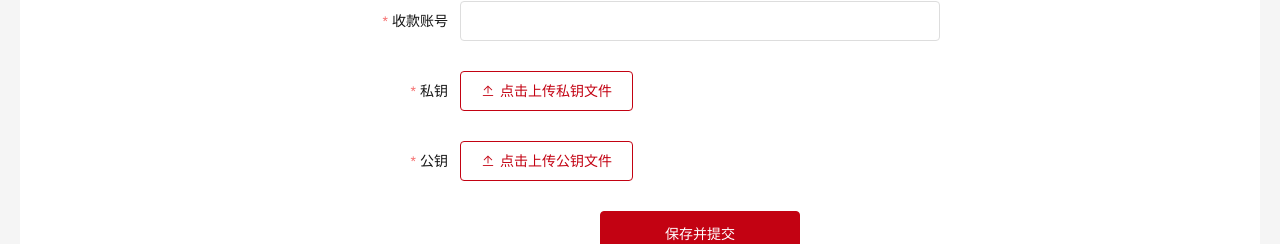
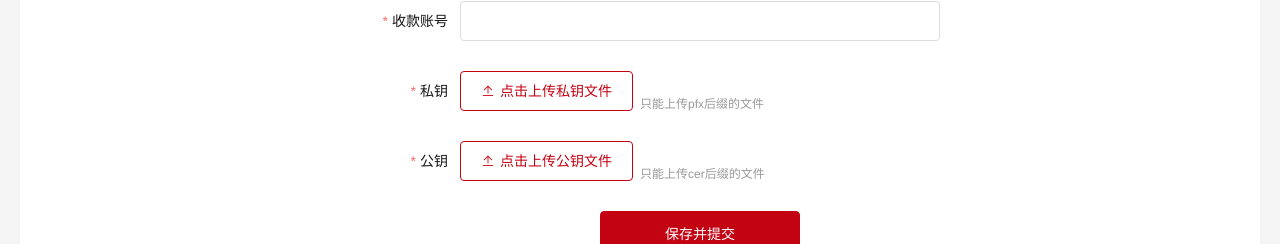
Before and after one commit to xiejiujiang/openapi-demo, a Vue app in the folder front/: page /chsform in a window 1280 px wide. Shown: the part 514-758 px from the top of the page. Built offline with nearby package versions, Linux system fonts and the light colour scheme; no server answers.

Commit message:
长沙银行，长传秘钥验证问题

```diff
--- a/front/src/main.js
+++ b/front/src/main.js
@@ -4,9 +4,13 @@ import router from './router'
 import '@/plugins/elem.js'
 import 'element-ui/lib/theme-chalk/index.css'
 
+Vue.config.productionTip = false
 
-
-Vue.config.productionTip = false
+Vue.directive('title', {
+  inserted: function (el, binding) {
+    document.title = el.dataset.title
+  }
+})
 
 new Vue({
   router,
--- a/front/src/views/chsForm.vue
+++ b/front/src/views/chsForm.vue
@@ -1,5 +1,5 @@
 <template>
-    <div>
+    <div class="main" v-title data-title="长沙银行公共支付">
         <chstop></chstop>
         <div class="content-box">
             <div class="content-white">
@@ -41,11 +41,11 @@
                             multiple
                             :limit="1"
                             :action="action"
-														accept='application/x-pkcs12'
                             :on-remove="handleRemove"
                             :before-upload="onBeforeUpload"
                             :http-request="filePrivate">
                             <el-button plain icon="el-icon-upload2">点击上传私钥文件</el-button>
+                            <div class="error-ubload">只能上传pfx后缀的文件</div>
                             <!--:file-list="fileList" <div slot="tip" class="el-upload__tip">只能上传jpg/png文件，且不超过500kb</div> -->
                             </el-upload>
                         </el-form-item>
@@ -55,11 +55,11 @@
                             multiple
                             :limit="1"
                             :action="action"
-														accept='application/x-x509-ca-cert'
                             :on-remove="handleRemove"
                             :before-upload="onBeforeUpload"
                             :http-request="filePublic">
                             <el-button plain icon="el-icon-upload2">点击上传公钥文件</el-button>
+                            <div class="error-ubload">只能上传cer后缀的文件</div>
                             <!--:file-list="fileList" <div slot="tip" class="el-upload__tip">只能上传jpg/png文件，且不超过500kb</div> -->
                             </el-upload>
                         </el-form-item>
@@ -206,7 +206,7 @@ export default {
         isTxt = false
       }
       if (!isTxt) {
-        this.$message.error('上传的文件必须是 pex 或 cer 格式')
+        this.$message.error('上传的文件必须是 pfx 或 cer 格式')
 			}
 
 			let isMerchanId = true
@@ -385,6 +385,14 @@ export default {
 }
 </style>
 <style>
+.error-ubload{
+  font-size: 12px;
+  position: absolute;
+  left: 180px;
+  top:13px;
+  z-index: 2;
+  color: #999;
+}
 .el-form-item{ margin-bottom: 30px !important;}
 .el-form-item__label{ color:#151515 !important;}
 .el-input__inner{border:1px solid #ddd !important;}
--- a/front/src/views/chsInfo.vue
+++ b/front/src/views/chsInfo.vue
@@ -1,5 +1,5 @@
 <template>
-    <div>
+    <div class="main" v-title data-title="长沙银行公共支付">
         <chstop></chstop>
         <div class="content-box">
             <div class="content-white">
--- a/front/src/views/chsList.vue
+++ b/front/src/views/chsList.vue
@@ -1,5 +1,5 @@
 <template>
-  <div v-show="listShow">
+  <div class="main" v-title data-title="长沙银行公共支付" v-show="listShow">
     <chstop></chstop>
     <div class="content-box">
         <div class="content-white">
--- a/front/src/views/error.vue
+++ b/front/src/views/error.vue
@@ -1,5 +1,5 @@
 <template>
-    <div>
+    <div class="main" v-title data-title="长沙银行公共支付">
         <chstop></chstop>
         <div class="content-box">
             <div class="content-white">
```
